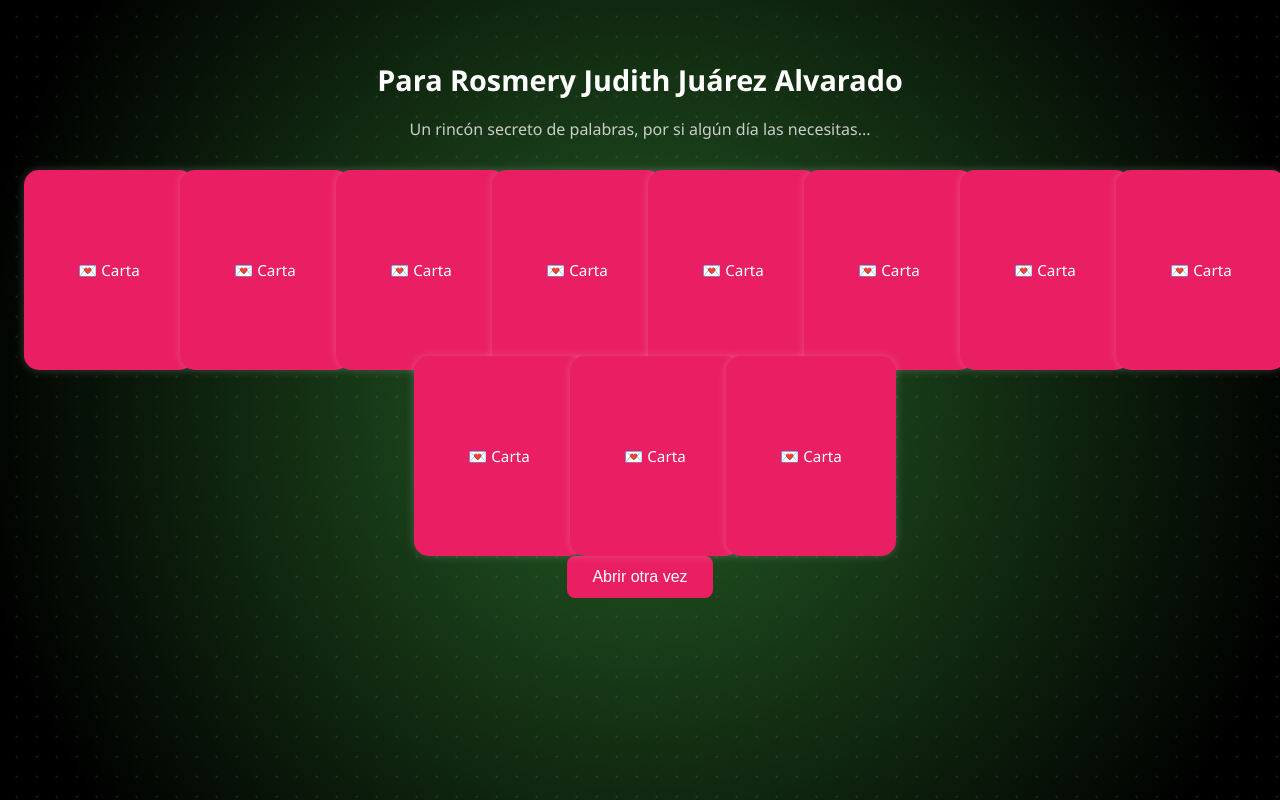
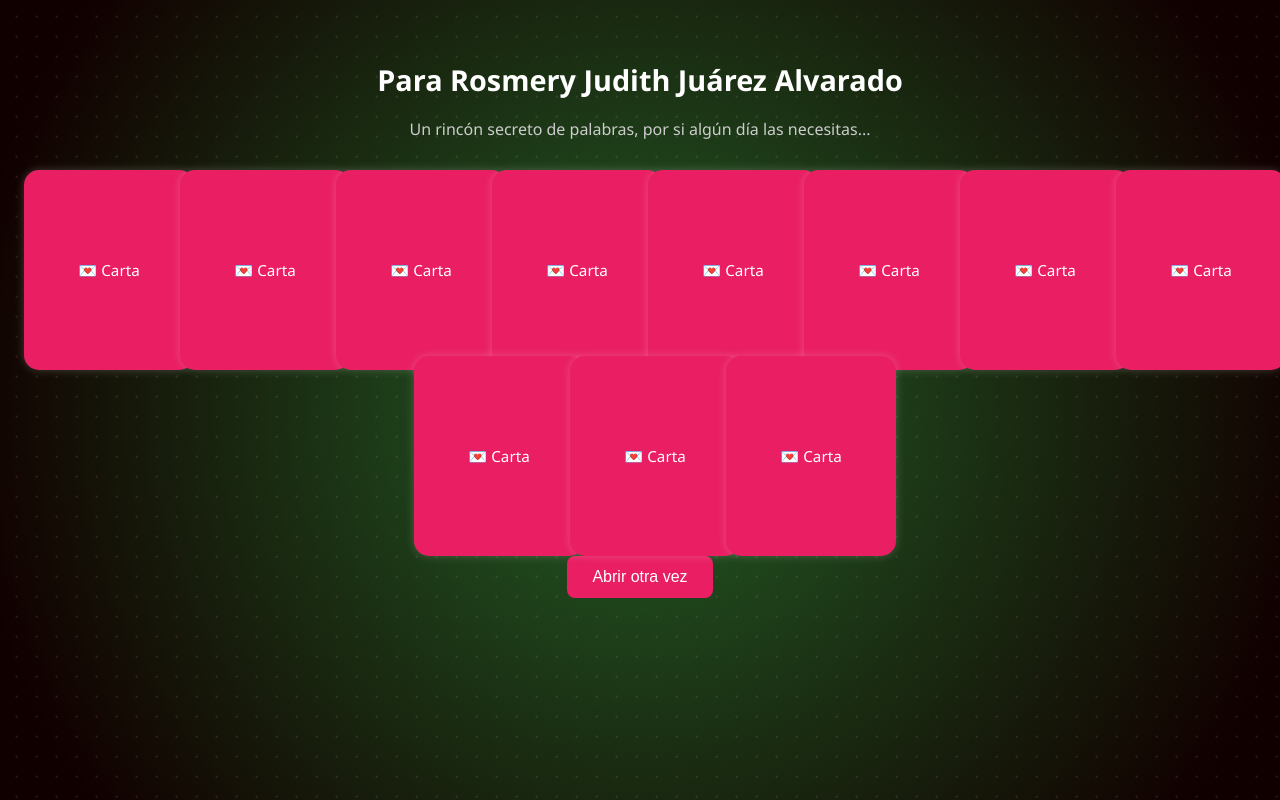
Before and after one commit to juniorzeta03/detalle, a plain HTML site: page index.html in a window 1280 px wide. Drawn offline with Linux system fonts and the light colour scheme.

Commit message:
Actualizar estilos.css

```diff
--- a/estilos.css
+++ b/estilos.css
@@ -14,7 +14,7 @@ body {
   left: 0;
   width: 100%;
   height: 100%;
-  background: radial-gradient(circle, #252 10%, #000 90%);
+  background: radial-gradient(circle, #252 10%, #100 90%);
   z-index: -1;
   overflow: hidden;
 }
```
